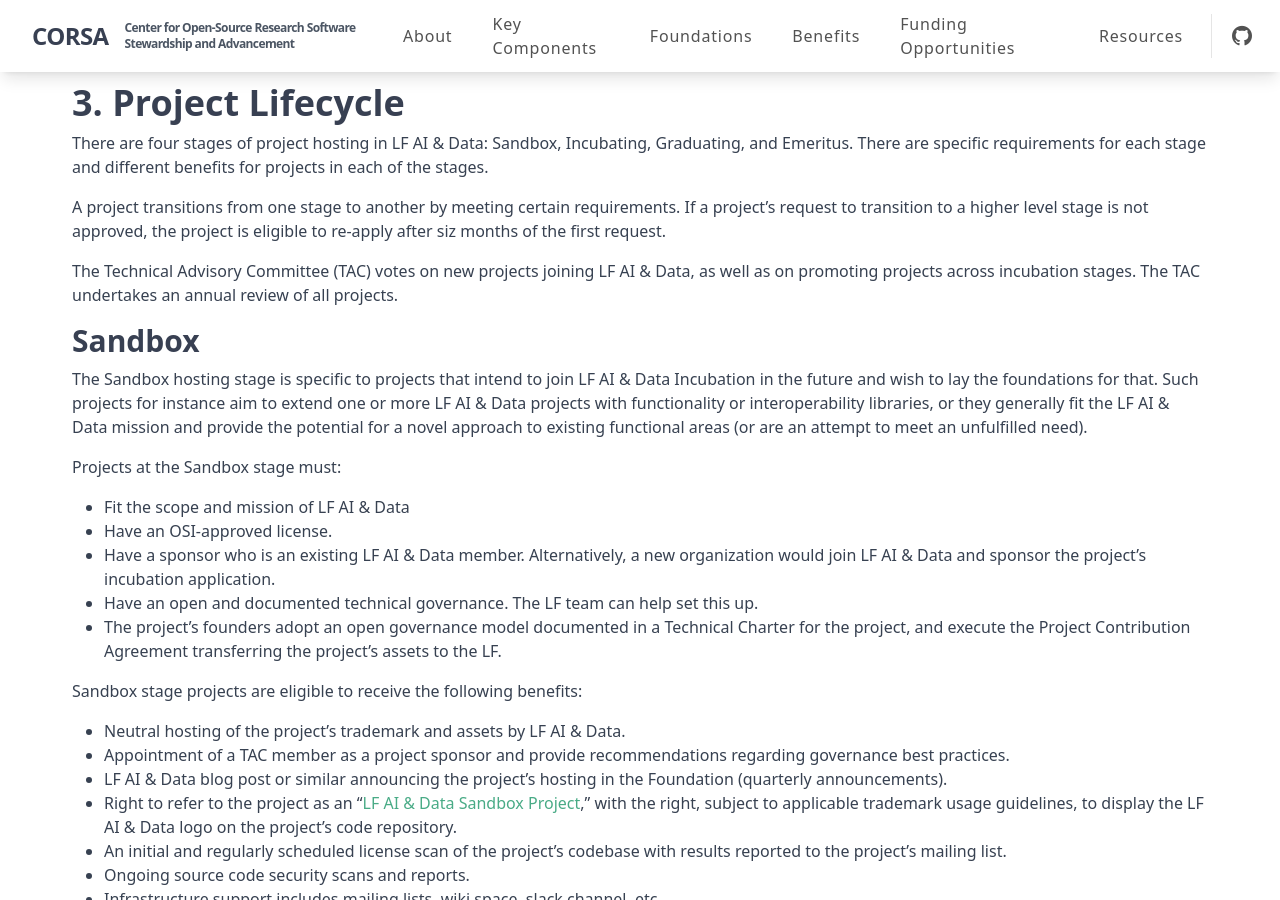
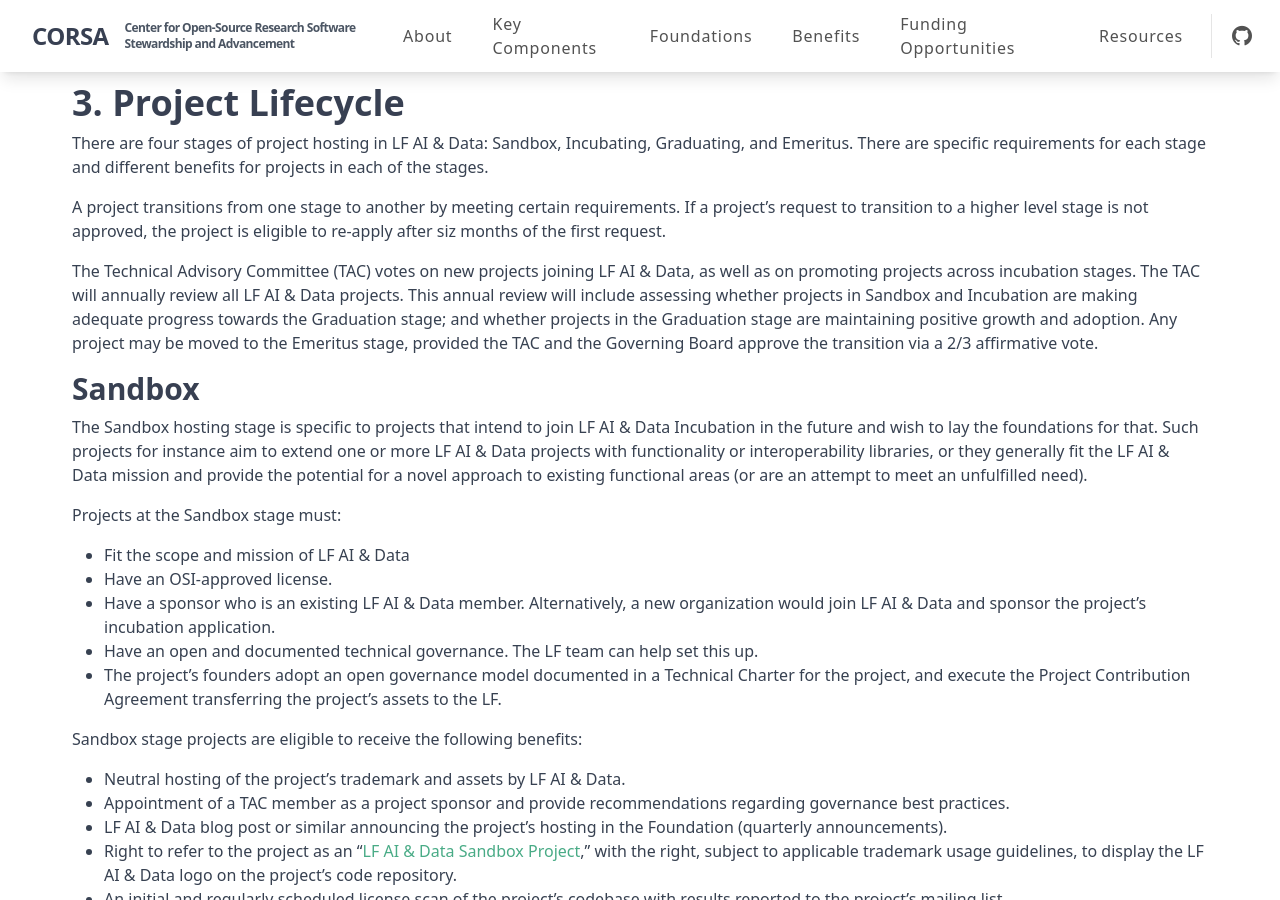
Before and after one commit to corsa-center/corsa-center.github.io, a Jekyll site: the page built from docs/foundations/lfaidata.md, in a window 1280 px wide and 900 px high, scrolled down 1077 px. Built offline with Jekyll 4.4.1, drawn with Linux system fonts in a browser that asks for light colours; nearby versions of some CDN libraries.

Commit message:
Update lfaidata.md

```diff
--- a/docs/foundations/lfaidata.md
+++ b/docs/foundations/lfaidata.md
@@ -44,7 +44,8 @@
 
 A project transitions from one stage to another by meeting certain requirements. If a project's request to transition to a higher level stage is not approved, the project is eligible to re-apply after siz months of the first request.
 
-The Technical Advisory Committee (TAC) votes on new projects joining LF AI & Data, as well as on promoting projects across incubation stages. The TAC undertakes an annual review of all projects.
+The Technical Advisory Committee (TAC) votes on new projects joining LF AI & Data, as well as on promoting projects across incubation stages. The TAC will annually review all LF AI & Data projects. This annual review will include assessing whether projects in Sandbox and Incubation are making adequate progress towards the Graduation stage; and whether projects in the Graduation stage are maintaining positive growth and adoption. Any project may be moved to the Emeritus stage, provided the TAC and the Governing Board approve the transition via a 2/3 affirmative vote.
+
 
 ## Sandbox
 
```
